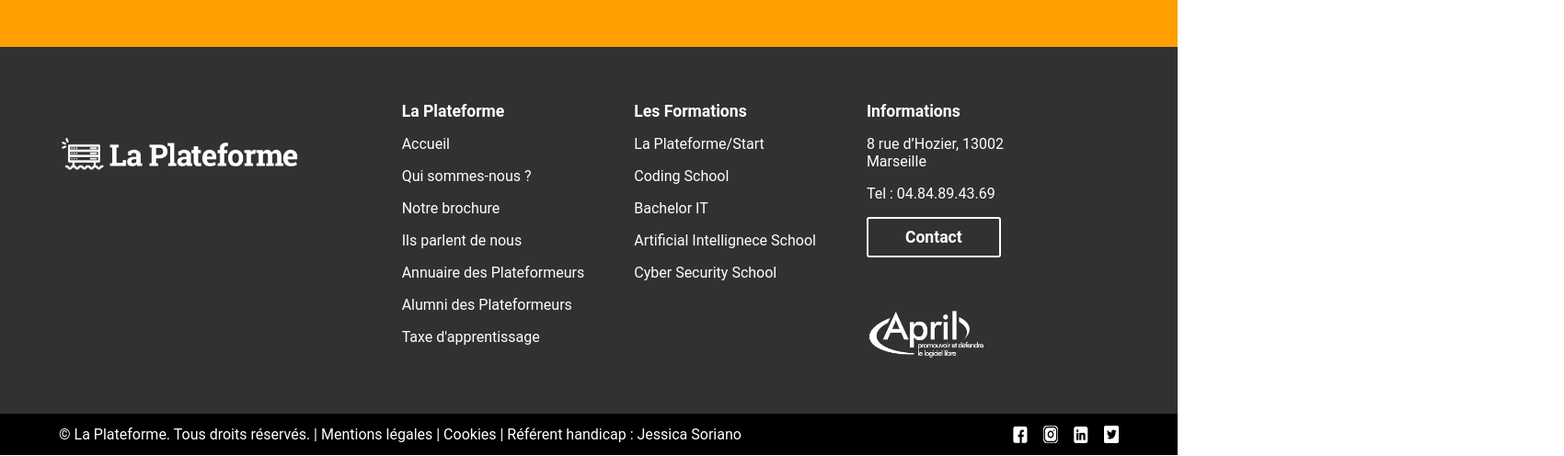
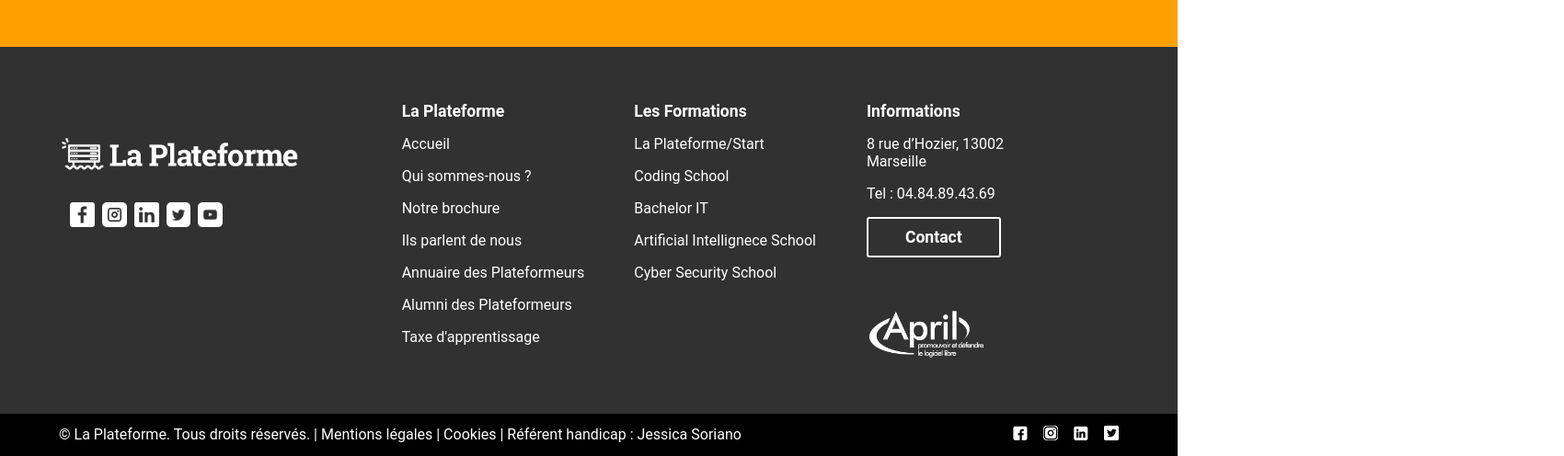
Before and after one commit to maxime-billon-grand/site-la-plateforme, a plain HTML site: page index.html in a window 1280 px wide. Shown: the part 3714-4210 px from the top of the page at 92% size, 1700 px wide, since content can reach past the window. Drawn offline with Linux system fonts and the light colour scheme.

Commit message:
Page d'accueil Terminée

```diff
--- a/index.html
+++ b/index.html
@@ -212,12 +212,32 @@
 <!-- END of Section4 -->
 <!-- FOOTER -->
     <footer>
+<!-- Big part of the footer (grey part) -->
         <div class="bigfooter">
-            <div class="logo-links">
+<!-- Logos & social media links -->
+            <div class="bigfooter_logo-links">
                 <div class="bigfooter_container_logo">
                     <img class="bigfooter_logo" src="images/logo_laplateforme_blanc.png">
                 </div>
+                <div class="bigfooter_socialmedia">
+                    <div class="bigfooter_socialmedia_container">
+                        <a href="https://www.facebook.com/LaPlateformeIO" title="Suivez sur Facebook"><img class="bigfooter_socialmedia_logo" src="images/bigfooter_facebook.png"></a>
+                    </div>
+                    <div class="bigfooter_socialmedia_container">
+                        <a href="https://www.instagram.com/LaPlateformeIO/" title="Suivez sur Instagram"><img class="bigfooter_socialmedia_logo" src="images/bigfooter_instagram.png"></a>
+                    </div>
+                    <div class="bigfooter_socialmedia_container">
+                        <a href="https://www.linkedin.com/school/laplateformeio/" title="Suivez sur LinkedIn"><img class="bigfooter_socialmedia_logo" src="images/bigfooter_linkedin.png"></a>
+                    </div>
+                    <div class="bigfooter_socialmedia_container">
+                        <a href="https://twitter.com/LaPlateformeIO" title="Suivez sur Twitter"><img class="bigfooter_socialmedia_logo" src="images/bigfooter_twitter.png"></a>
+                    </div>
+                    <div class="bigfooter_socialmedia_container">
+                        <a href="https://www.youtube.com/c/LaPlateformeIO" title="Suivez sur YouTube"><img class="bigfooter_socialmedia_logo" src="images/bigfooter_youtube.png"></a>
+                    </div>
+                </div>
             </div>
+<!-- Site Plan -->
             <div class="site-plan">
                 <div class="site-plan_column">
                     <p><strong>La Plateforme</strong></p>
@@ -252,22 +272,23 @@
                 </div>
             </div>
         </div>
+<!-- Little part of the footer (black part) -->
         <div class="littlefooter">
             <div class="littlefooter_copyright">
 © La Plateforme. Tous droits réservés. | <a href="https://laplateforme.io/mentions-legales/">Mentions légales</a> | <a href="https://laplateforme.io/cookies/">Cookies</a> | <a href="mailto:https://laplateforme.io/cookies/">Référent handicap : Jessica Soriano</a>
             </div>
             <div class="littlefooter_links">
                 <div class="littlefooter_links_container">
-                    <img class="littlefooter_links_logo" src="images/littlefooter_facebook.png">
+                    <a href="https://www.facebook.com/LaPlateformeIO"><img class="littlefooter_links_logo" src="images/littlefooter_facebook.png"></a>
                 </div>
                 <div class="littlefooter_links_container">
-                    <img class="littlefooter_links_logo" src="images/littlefooter_instagram.png">
+                    <a href="https://www.instagram.com/LaPlateformeIO/"><img class="littlefooter_links_logo" src="images/littlefooter_instagram.png"></a>
                 </div>
                 <div class="littlefooter_links_container">
-                    <img class="littlefooter_links_logo" src="images/littlefooter_linkedin.png">
+                    <a href="https://www.linkedin.com/school/laplateformeio/"><img class="littlefooter_links_logo" src="images/littlefooter_linkedin.png"></a>
                 </div>
                 <div class="littlefooter_links_container">
-                    <img class="littlefooter_links_logo" src="images/littlefooter_twitter.png">
+                    <a href="https://twitter.com/LaPlateformeIO"><img class="littlefooter_links_logo" src="images/littlefooter_twitter.png"></a>
                 </div>
             </div>
         </div>
--- a/laplateforme.css
+++ b/laplateforme.css
@@ -95,10 +95,11 @@ header{
 .hero_right{
     display: flex;
     height: 795px;
-    width: 50%;
 }
+
 #hero_image{
     display:flex;
+    width:100%;
 }
 
 .hero_left_text{
@@ -365,7 +366,6 @@ header{
     background-color: #ffa000;
     display: flex;
     flex-direction:column;
-/*    background-color:grey; */
     padding-top: 50px;
     padding-bottom: 54px;
     margin-top: 20px;
@@ -414,7 +414,7 @@ footer{
     padding-right: 5%;
 }
 
-.logo-links{
+.bigfooter_logo-links{
     display:flex;
     flex-direction:column;
     width: 30%;
@@ -431,6 +431,21 @@ footer{
 
 .bigfooter_logo{
     display:flex;
+    width:100%;
+}
+
+.bigfooter_socialmedia{
+    display:flex;
+    padding-left:4%;
+}
+
+.bigfooter_socialmedia_container{
+    display:flex;
+    width:9%;
+    margin-right:8px;
+}
+
+.bigfooter_socialmedia_logo{
     width:100%;
 }
 
```
Also changed, not shown: images/bigfooter_facebook.png (added), images/bigfooter_instagram.png (added), images/bigfooter_linkedin.png (added), images/bigfooter_twitter.png (added), images/bigfooter_youtube.png (added).
